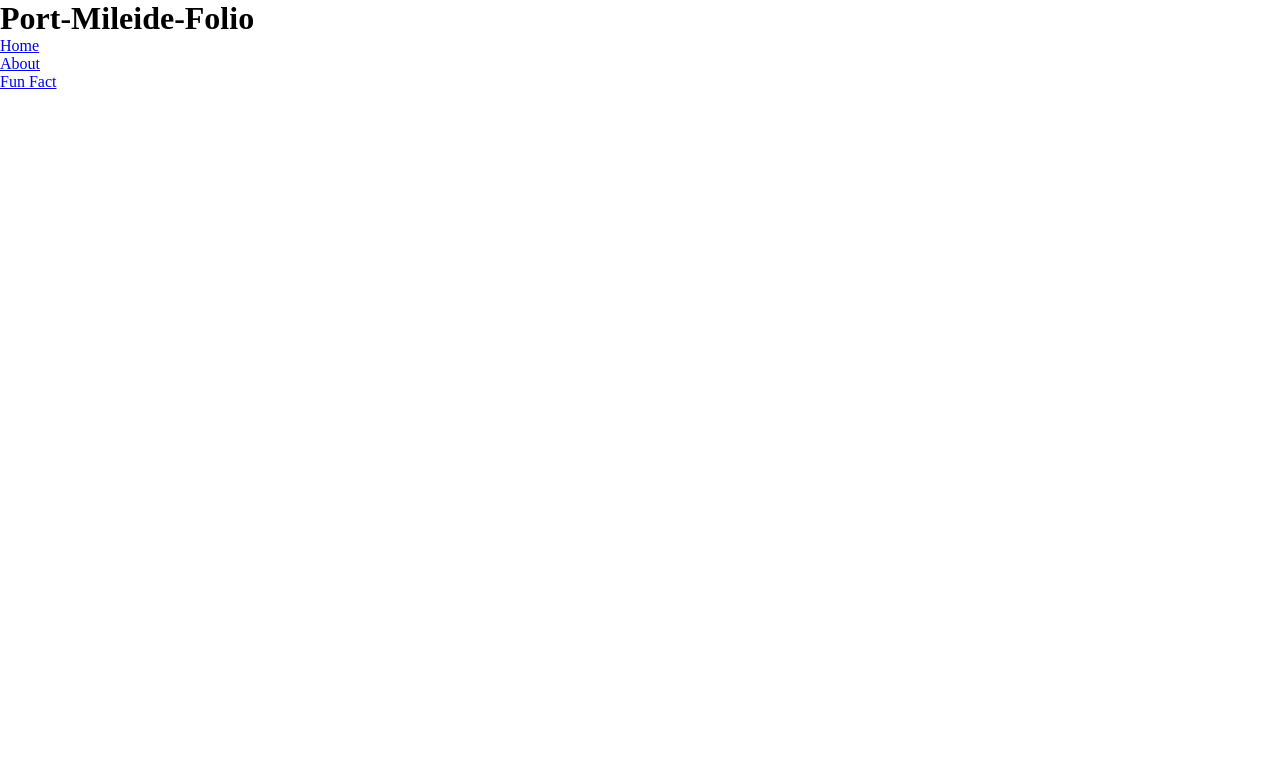
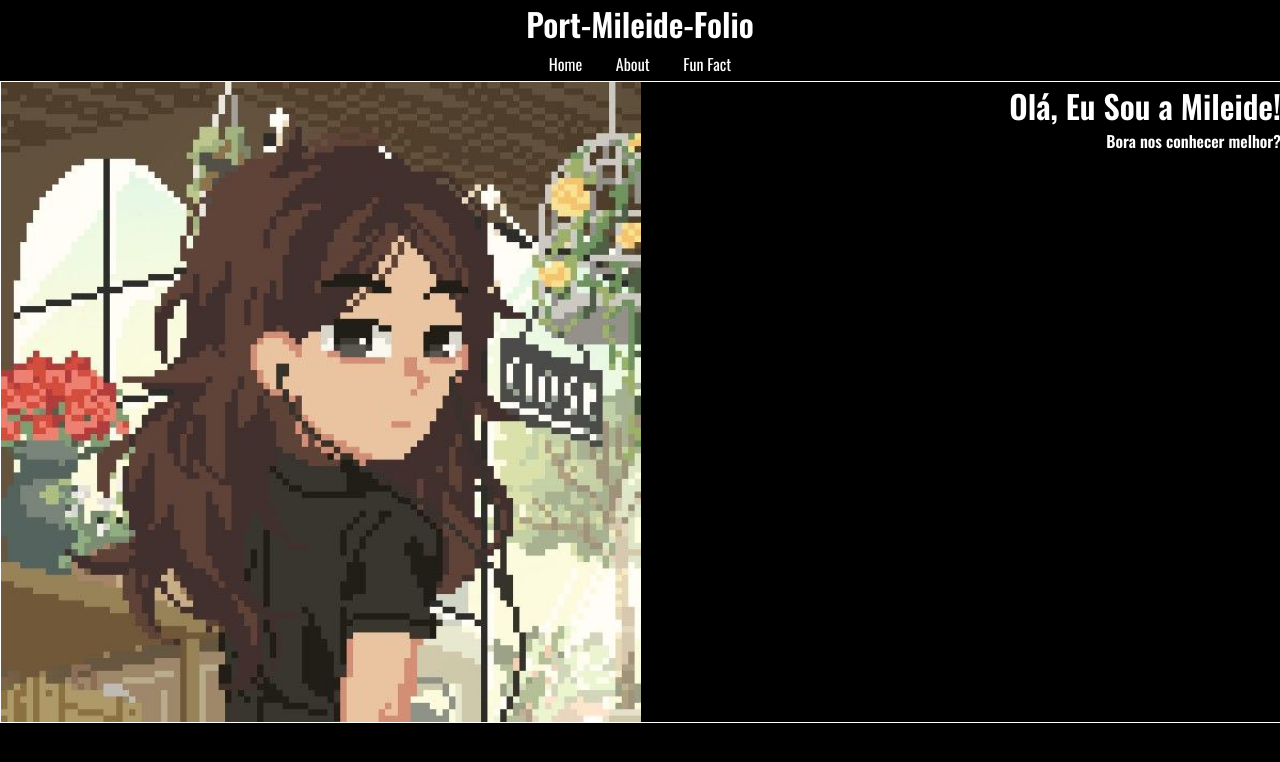
Before and after one commit to Mileide-Mikka/Port-Mi-Folio, a plain HTML site: page index.html in a window 1280 px wide. Drawn offline with nearby package versions, Linux system fonts and the light colour scheme; files that its build step writes are made by us from their sources.

Commit message:
Hoje trabalhei no style da pagina, coloquei uma imagem provisoria para ter uma noção de como quero que a pagina fique.

```diff
--- a/css/style.css
+++ b/css/style.css
@@ -1,5 +1,45 @@
 * {
-    box-sizing: border-box;
+    box-sizing: content-box;
     padding: 0;
     margin: 0;
 }
+
+body {
+    background-color: black;
+    font-family: 'Oswald', sans-serif;
+
+}
+
+#title {
+    color: white;
+    text-align: center;
+}
+.navagation {
+text-align: center;
+}
+.navagation ul li{
+    display: inline-flex;
+    padding: 5px 15px;
+}
+
+.navagation ul li a {
+    text-decoration: none;
+    color: white;
+}
+
+main #section-home {
+    position: absolute;
+    font-family: 'Oswald', sans-serif;
+    font-weight: 600;
+    text-align: right;
+    border: 1px solid white;
+    width: 100%;
+    color: white;
+}
+
+main #section-home img {
+    width: 50%;
+    position: relative;
+
+    float: left;
+}
--- a/index.html
+++ b/index.html
@@ -23,10 +23,10 @@
 
   <!-- STYLES -->
 
-  <link rel="stylesheet" href="style.css" />
+  <link rel="stylesheet" href="css/style.css">
 
   <!-- Fonts -->
-
+  <link href="https://fonts.googleapis.com/css2?family=Oswald:wght@400;600&display=swap" rel="stylesheet">
 </head>
 <body>
 
@@ -40,5 +40,13 @@
             <li><a href="#funfact">Fun Fact</a></li>
         </ul>
     </nav>
+
+    <main>
+        <div id="section-home">
+            <img src="image/imagem-provisoria.jpeg" alt="imagem cartoon que representa provisoriamente a Mileide">
+            <h1 class="introdution-title">Olá, Eu Sou a Mileide!</h1>
+            <h4 class="introdution-sub-title">Bora nos conhecer melhor?</h4>
+        </div>
+    </main>
 </header>
 </html>
```
Also changed, not shown: image/imagem-provisoria.jpeg (added).
